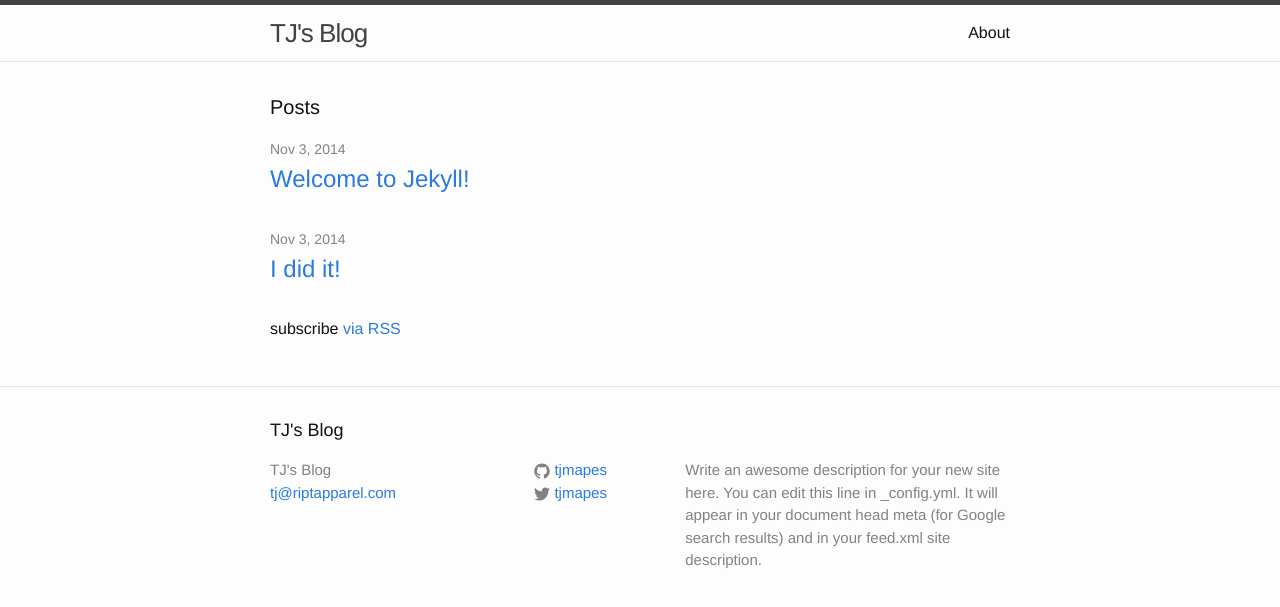
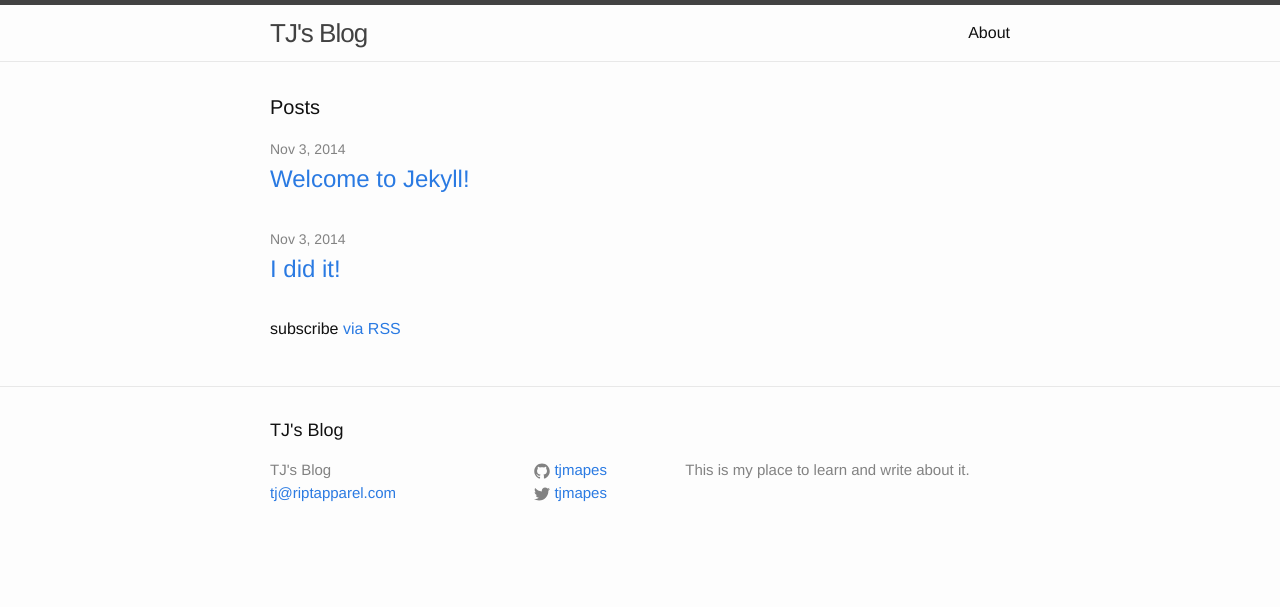
Before and after one commit to tjmapes/tjmapes.github.io, a Jekyll site: the page built from blog/index.html, in a window 1280 px wide. Shown: the top 607 px of the page. Built offline with Jekyll 4.4.1, drawn with Linux system fonts in a browser that asks for light colours.

Commit message:
config changes

```diff
--- a/blog/_config.yml
+++ b/blog/_config.yml
@@ -2,11 +2,9 @@
 title: TJ's Blog
 email: tj@riptapparel.com
 description: > # this means to ignore newlines until "baseurl:"
-  Write an awesome description for your new site here. You can edit this
-  line in _config.yml. It will appear in your document head meta (for
-  Google search results) and in your feed.xml site description.
-baseurl: "/blog/" # the subpath of your site, e.g. /blog/
-url: "http://yourdomain.com" # the base hostname & protocol for your site
+  This is my place to learn and write about it.
+baseurl: "/blog" # the subpath of your site, e.g. /blog/
+url: "http://diggingmyowngrave.com" # the base hostname & protocol for your site
 twitter_username: tjmapes
 github_username:  tjmapes
 
--- a/blog/_posts/2014-11-03-my-first-post.markdown
+++ b/blog/_posts/2014-11-03-my-first-post.markdown
@@ -2,6 +2,6 @@
 layout: post
 title:  "I did it!"
 date:   2014-11-03 21:36:29
-categories: big wins
+categories: firsts
 ---
 Feels good to learn some new things like installing and publishing my first Jekyll post.
```
Also changed, not shown: blog/index.html (line endings or trailing spaces).
